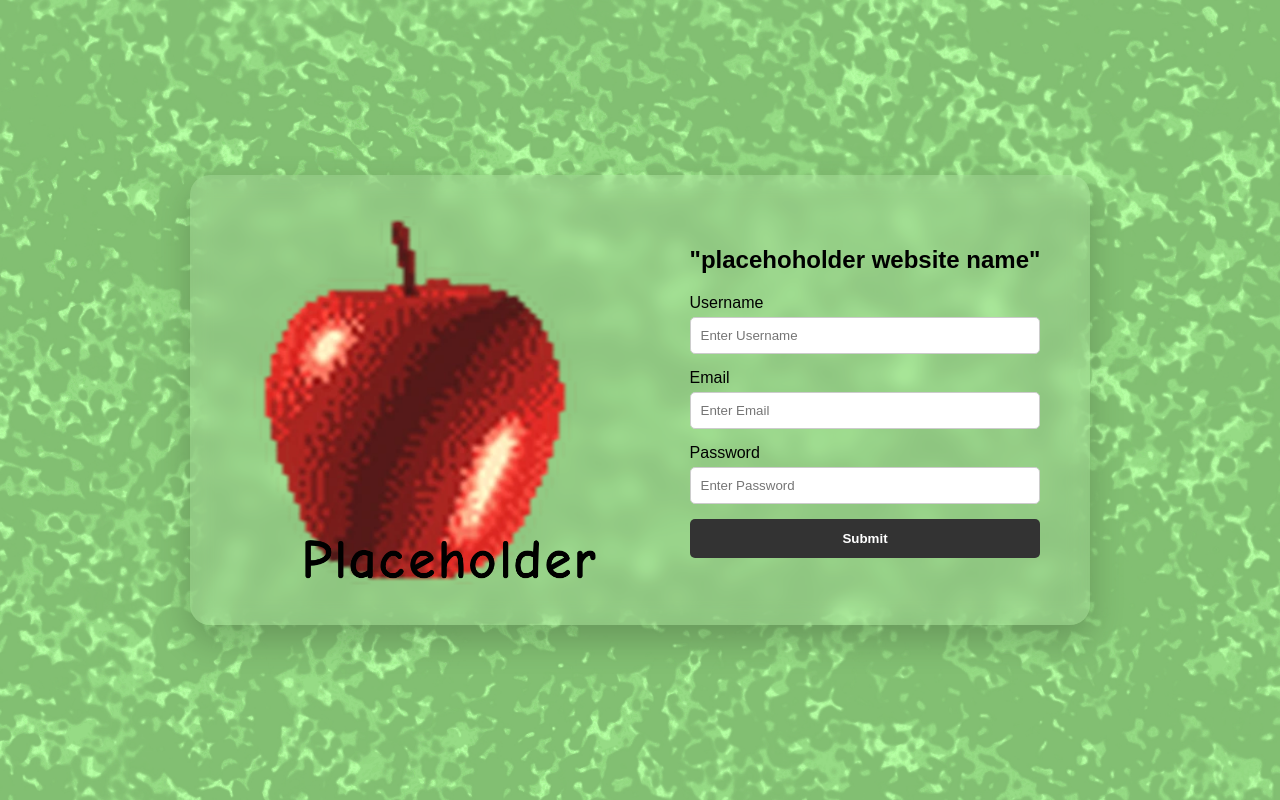
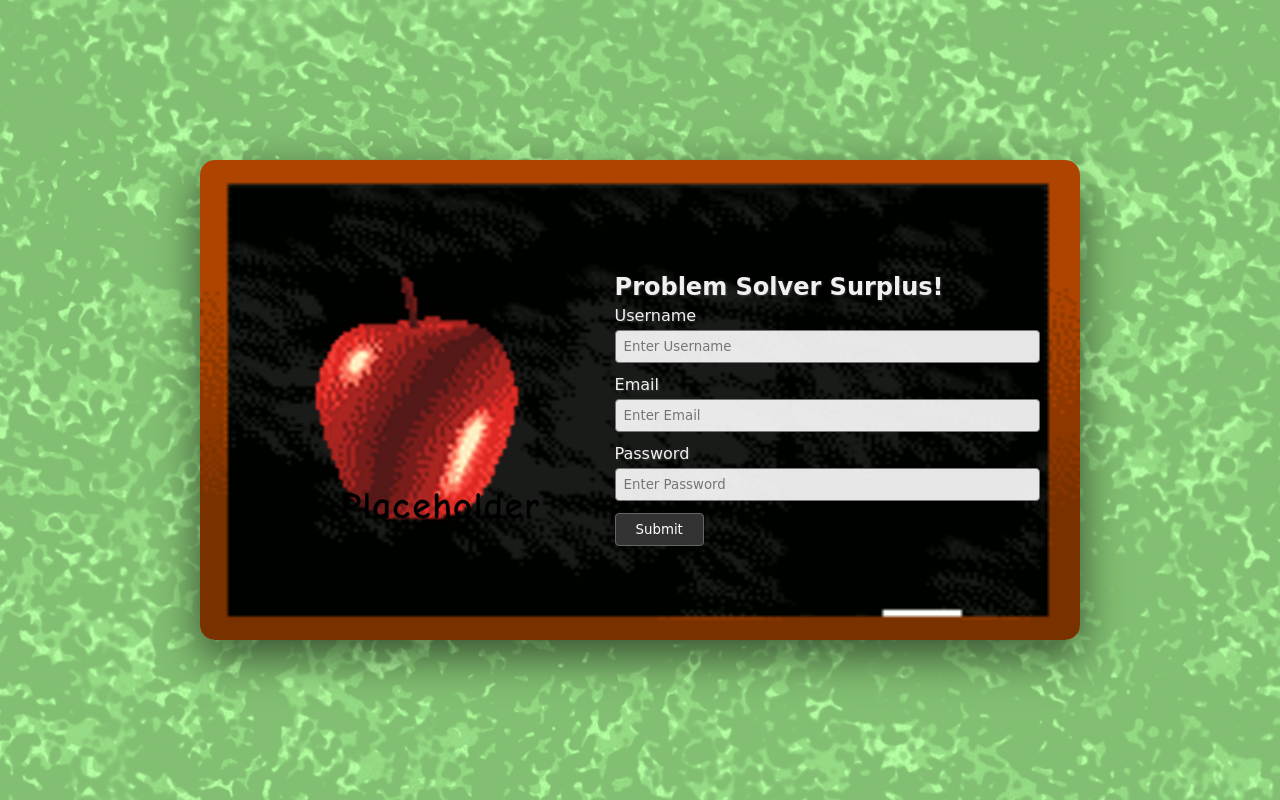
Before and after one commit to resparagoza559817-cpu/final-ecommerce, a PHP site: page /validation.html in a window 1280 px wide. Run offline with PHP 8.4, Linux system fonts and the light colour scheme.

Commit message:
board
blackboard

```diff
--- a/design.css
+++ b/design.css
@@ -1,60 +1,77 @@
+
 body {
-  margin: 0;
-  padding: 0;
-  font-family: Arial, sans-serif;
   background: url('finalbg.png') no-repeat center center fixed;
   background-size: cover;
+  display: flex;
+  justify-content: center;
+  align-items: center;
   height: 100vh;
+  margin: 0;
+  font-family: "Comic Sans MS", "Comic Sans", cursive;
+}
+
+
+.main-container {
   display: flex;
   align-items: center;
-  justify-content: center;
+  width: 70%;
+  max-width: 800px;
+  min-height: 400px;
+  background: url('BlankChalk.png') no-repeat center center;
+  background-size: 100% 100%;
+  border-radius: 15px;
+  padding: 40px;
+  box-shadow: 0 15px 45px rgba(0,0,0,0.6);
 }
 
-.main-container {
-  display: flex; /* This creates the side-by-side layout */
-  width: 80%;
-  max-width: 900px;
-  background: rgba(255, 255, 255, 0.1); /* Semi-transparent effect */
-  backdrop-filter: blur(10px); /* Modern "glass" look */
-  border-radius: 20px;
-  overflow: hidden;
-  box-shadow: 0 15px 35px rgba(0,0,0,0.2);
-}
-
-.logo-side, .form-side {
-  flex: 1; /* Makes both sides equal width */
-  padding: 40px;
-  display: flex;
-  flex-direction: column;
-  justify-content: center;
-  align-items: center;
+.logo-side {
+  flex: 1;
+  text-align: center;
 }
 
 .main-logo {
-  max-width: 100%;
+  max-width: 250px;
   height: auto;
 }
 
+.form-side {
+  flex: 1.2;
+  padding-left: 20px;
+}
+
+
+.form-side h2,
+.form-side label {
+  color: #f0f0f0;
+  text-shadow: 1px 1px 2px rgba(255, 255, 255, 0.2);
+  margin-bottom: 5px;
+}
+
 .input-group {
-  margin-bottom: 15px;
-  width: 100%;
+  margin-bottom: 12px;
+  display: flex;
+  flex-direction: column;
 }
 
 input {
-  width: 100%;
-  padding: 10px;
-  margin-top: 5px;
-  border: 1px solid #ccc;
-  border-radius: 5px;
+  font-family: "Comic Sans MS", "Comic Sans", cursive;
+  border: 1px solid #777;
+  border-radius: 4px;
+  padding: 8px;
+  background-color: rgba(255, 255, 255, 0.9);
 }
 
 button {
-  width: 100%;
-  padding: 12px;
+  font-family: "Comic Sans MS", "Comic Sans", cursive;
   background-color: #333;
   color: white;
-  border: none;
-  border-radius: 5px;
+  padding: 8px 20px;
+  border: 1px solid #666;
   cursor: pointer;
-  font-weight: bold;
+  border-radius: 4px;
+  transition: background 0.3s;
 }
+
+button:hover {
+  background-color: #444;
+}
--- a/validation.html
+++ b/validation.html
@@ -1,11 +1,19 @@
+<!DOCTYPE html>
+<html lang="en">
+<head>
+    <meta charset="UTF-8">
+    <link rel="stylesheet" href="design.css">
+    <title>Chalkboard Signup</title>
+</head>
+<body>
     <div class="main-container">
         <div class="logo-side">
             <img src="logowogo.png" alt="Logo" class="main-logo">
         </div>
- <link rel="stylesheet" href="design.css">
+
         <div class="form-side">
-    <form id="registrationForm" class="glass-form">
-      <h2>"placehoholder website name"</h2>
+            <form id="registrationForm">
+                <h2>Problem Solver Surplus!</h2>
 
                 <div class="input-group">
                     <label for="username">Username</label>
@@ -26,3 +34,6 @@
             </form>
         </div>
     </div>
+    <script src="script.js"></script>
+</body>
+</html>
```
Also changed, not shown: BlankChalk.png (added). Lines whose indentation alone changed are shown as unchanged.
